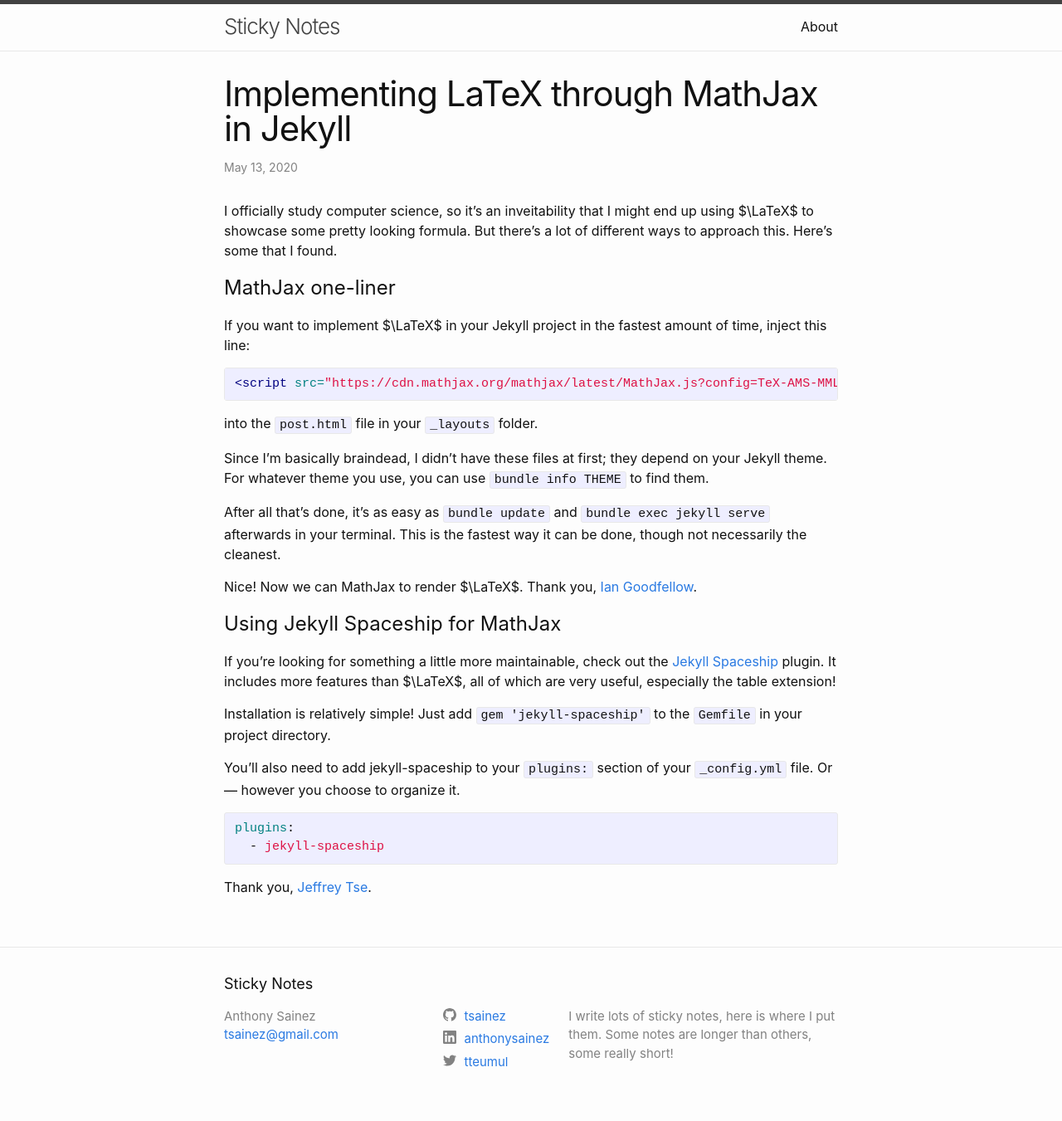
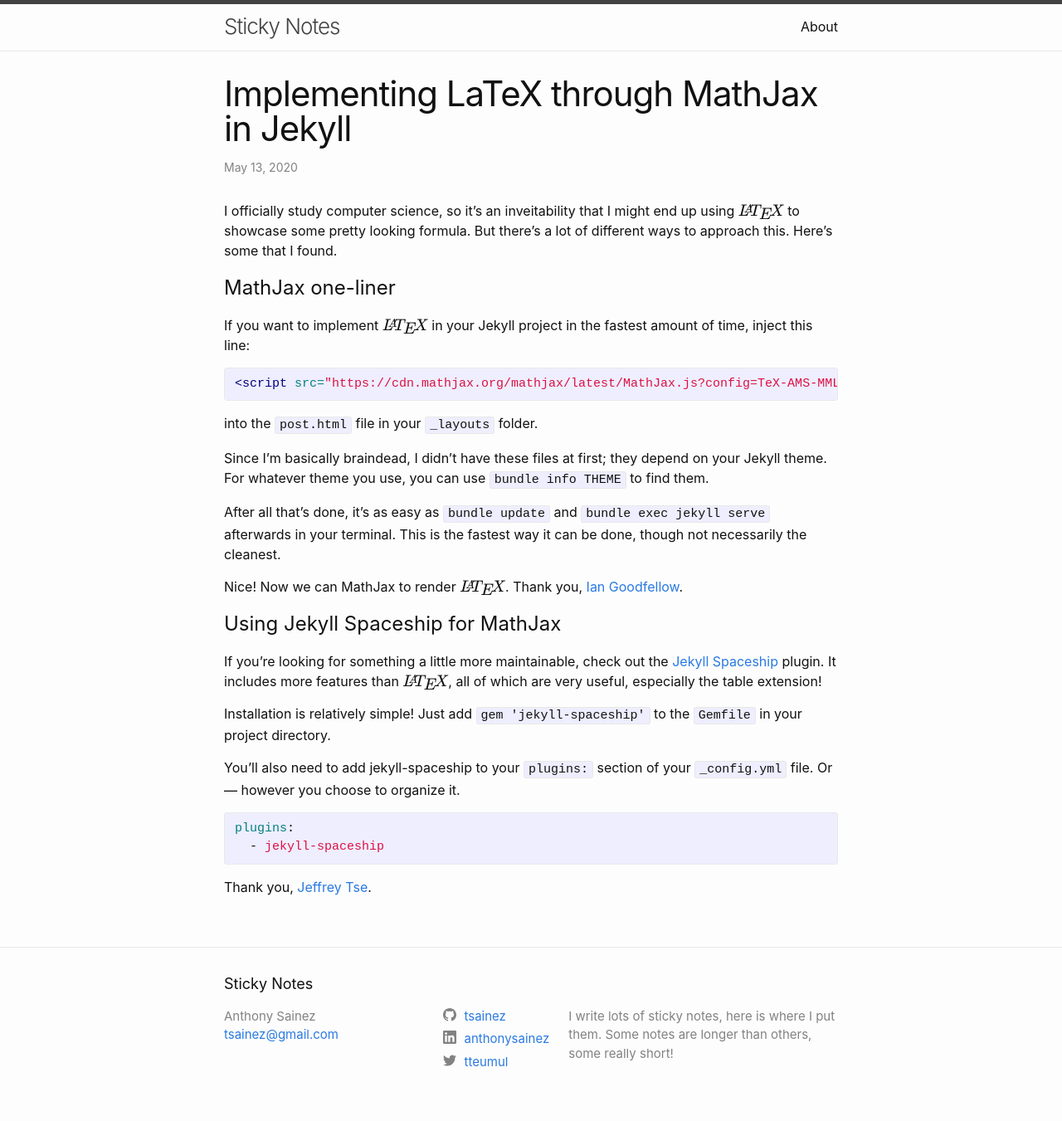
Before and after one commit to tsainez/tsainez.github.io, a Jekyll site: the page built from _posts/2020-05-13-implementing-mathjax.md, in a window 1280 px wide. Shown: the whole page at 83% size. Built offline with Jekyll 4.4.1, drawn with Linux system fonts in a browser that asks for light colours; formulas are drawn with MathJax 3.

```diff
--- a/_includes/head.html
+++ b/_includes/head.html
@@ -8,4 +8,7 @@
   {%- if jekyll.environment == 'production' and site.google_analytics -%}
     {%- include google-analytics.html -%}
   {%- endif -%}
+
+  <script src="https://cdn.mathjax.org/mathjax/latest/MathJax.js?config=TeX-AMS-MML_HTMLorMML" type="text/javascript"></script>
+
 </head>
--- a/_posts/2020-05-13-implementing-mathjax.md
+++ b/_posts/2020-05-13-implementing-mathjax.md
@@ -4,10 +4,10 @@ title:  "Implementing LaTeX through MathJax in Jekyll"
 date:   2020-05-13 02:45:25 -0700
 categories: latex jekyll mathjax
 ---
-I officially study computer science, so it's an inveitability that I might end up using $\LaTeX$ to showcase some pretty looking formula. But there's a lot of different ways to approach this. Here's some that I found.
+I officially study computer science, so it's an inveitability that I might end up using $$\LaTeX$$ to showcase some pretty looking formula. But there's a lot of different ways to approach this. Here's some that I found.
 
 # MathJax one-liner
-If you want to implement $\LaTeX$ in your Jekyll project in the fastest amount of time, inject this line:
+If you want to implement $$\LaTeX$$ in your Jekyll project in the fastest amount of time, inject this line:
 
 {% highlight html %}
 <script src="https://cdn.mathjax.org/mathjax/latest/MathJax.js?config=TeX-AMS-MML_HTMLorMML" type="text/javascript"></script>
@@ -19,10 +19,10 @@ Since I'm basically braindead, I didn't have these files at first; they depend o
 
 After all that's done, it's as easy as `bundle update` and `bundle exec jekyll serve` afterwards in your terminal. This is the fastest way it can be done, though not necessarily the cleanest.
 
-Nice! Now we can MathJax to render $\LaTeX$. Thank you, [Ian Goodfellow](https://github.com/goodfeli).
+Nice! Now we can MathJax to render $$\LaTeX$$. Thank you, [Ian Goodfellow](https://github.com/goodfeli).
 
 # Using Jekyll Spaceship for MathJax
-If you're looking for something a little more maintainable, check out the [Jekyll Spaceship](https://github.com/jeffreytse/jekyll-spaceship) plugin. It includes more features than $\LaTeX$, all of which are very useful, especially the table extension!
+If you're looking for something a little more maintainable, check out the [Jekyll Spaceship](https://github.com/jeffreytse/jekyll-spaceship) plugin. It includes more features than $$\LaTeX$$, all of which are very useful, especially the table extension!
 
 Installation is relatively simple! Just add `gem 'jekyll-spaceship'` to the `Gemfile` in your project directory.
 
```
